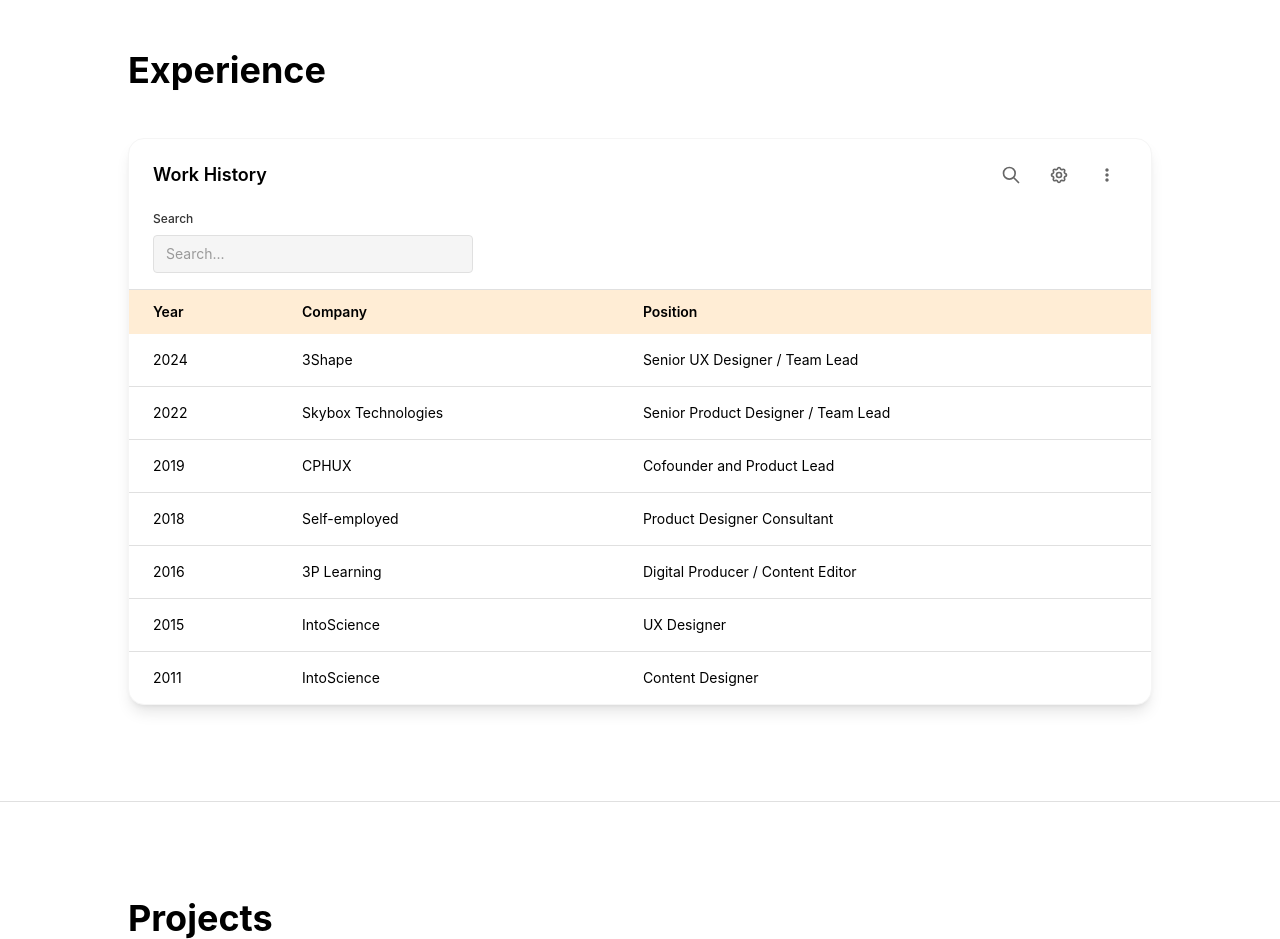
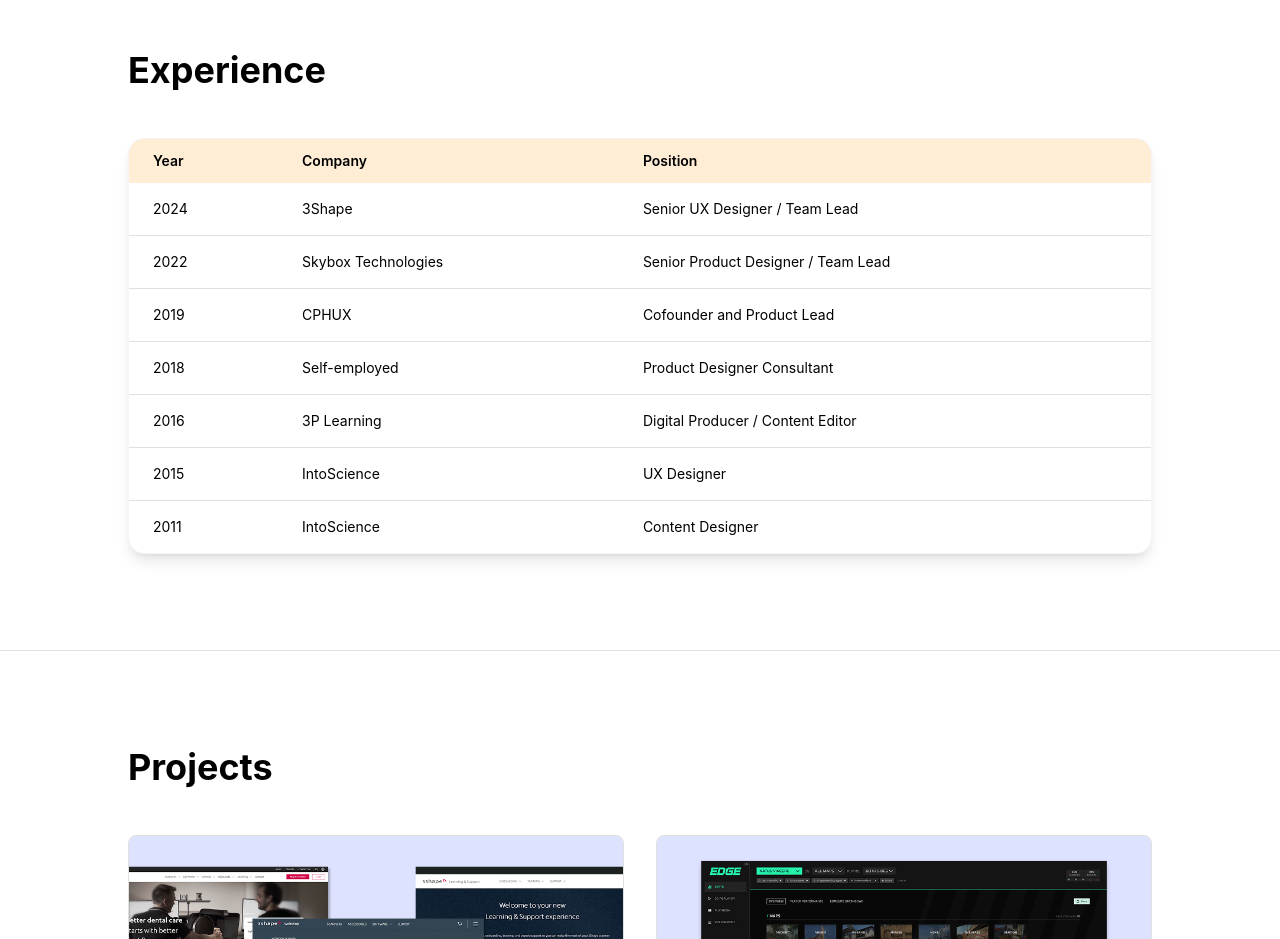
Before and after one commit to jaydenhanly/my-website, a Next.js app: page / in a window 1280 px wide. Shown: the part 1460-2399 px from the top of the page. Built offline with nearby package versions, Linux system fonts and the light colour scheme.

Commit message:
Simplify work history table: remove search, icons, and title row
Co-Authored-By: Claude Opus 4.8 <noreply@anthropic.com>

```diff
--- a/src/components/ExperienceSection.tsx
+++ b/src/components/ExperienceSection.tsx
@@ -51,7 +51,7 @@ export default function ExperienceSection() {
     <section id="experience" className="py-24 px-8 border-t border-gray-200">
       <div className="max-w-5xl mx-auto">
         <h2 className="text-4xl font-bold text-black mb-12">Experience</h2>
-        <Table title="Work History" columns={columns} rows={experiences} />
+        <Table columns={columns} rows={experiences} />
       </div>
     </section>
   );
--- a/src/components/ui/Table.tsx
+++ b/src/components/ui/Table.tsx
@@ -12,52 +12,13 @@ interface TableRow {
 }
 
 interface TableProps {
-  title: string;
   columns: TableColumn[];
   rows: TableRow[];
-  onSearch?: (value: string) => void;
 }
 
-export default function Table({ title, columns, rows, onSearch }: TableProps) {
+export default function Table({ columns, rows }: TableProps) {
   return (
     <div className="bg-white rounded-2xl shadow-lg overflow-hidden border border-gray-100">
-      {/* Header */}
-      <div className="px-6 py-4 border-b border-gray-200">
-        <div className="flex items-center justify-between mb-4">
-          <h2 className="text-lg font-semibold text-gray-900">{title}</h2>
-          <div className="flex items-center gap-2">
-            <button className="p-2.5 hover:bg-gray-100 focus:outline-none focus:ring-2 focus:ring-offset-2 focus:ring-blue-500 rounded-lg transition-colors" aria-label="Search">
-              <svg className="w-5 h-5 text-gray-600" fill="none" stroke="currentColor" viewBox="0 0 24 24">
-                <path strokeLinecap="round" strokeLinejoin="round" strokeWidth={2} d="M21 21l-6-6m2-5a7 7 0 11-14 0 7 7 0 0114 0z" />
-              </svg>
-            </button>
-            <button className="p-2.5 hover:bg-gray-100 focus:outline-none focus:ring-2 focus:ring-offset-2 focus:ring-blue-500 rounded-lg transition-colors" aria-label="Settings">
-              <svg className="w-5 h-5 text-gray-600" fill="none" stroke="currentColor" viewBox="0 0 24 24">
-                <path strokeLinecap="round" strokeLinejoin="round" strokeWidth={2} d="M10.325 4.317c.426-1.756 2.924-1.756 3.35 0a1.724 1.724 0 002.573 1.066c1.543-.94 3.31.826 2.37 2.37a1.724 1.724 0 001.065 2.572c1.756.426 1.756 2.924 0 3.35a1.724 1.724 0 00-1.066 2.573c.94 1.543-.826 3.31-2.37 2.37a1.724 1.724 0 00-2.572 1.065c-.426 1.756-2.924 1.756-3.35 0a1.724 1.724 0 00-2.573-1.066c-1.543.94-3.31-.826-2.37-2.37a1.724 1.724 0 00-1.065-2.572c-1.756-.426-1.756-2.924 0-3.35a1.724 1.724 0 001.066-2.573c-.94-1.543.826-3.31 2.37-2.37.996.608 2.296.07 2.572-1.065z" />
-                <path strokeLinecap="round" strokeLinejoin="round" strokeWidth={2} d="M15 12a3 3 0 11-6 0 3 3 0 016 0z" />
-              </svg>
-            </button>
-            <button className="p-2.5 hover:bg-gray-100 focus:outline-none focus:ring-2 focus:ring-offset-2 focus:ring-blue-500 rounded-lg transition-colors" aria-label="More options">
-              <svg className="w-5 h-5 text-gray-600" fill="currentColor" viewBox="0 0 24 24">
-                <path d="M12 8c1.1 0 2-.9 2-2s-.9-2-2-2-2 .9-2 2 .9 2 2 2zm0 2c-1.1 0-2 .9-2 2s.9 2 2 2 2-.9 2-2-.9-2-2-2zm0 6c-1.1 0-2 .9-2 2s.9 2 2 2 2-.9 2-2-.9-2-2-2z" />
-              </svg>
-            </button>
-          </div>
-        </div>
-        <div>
-          <label htmlFor="table-search" className="block text-xs font-medium text-gray-700 mb-2">
-            Search
-          </label>
-          <input
-            id="table-search"
-            type="text"
-            placeholder="Search..."
-            onChange={(e) => onSearch?.(e.target.value)}
-            className="w-full max-w-xs px-3 py-2 bg-gray-100 rounded text-sm text-gray-700 placeholder-gray-500 border border-gray-200 focus:outline-none focus:ring-2 focus:ring-blue-500 focus:border-transparent transition-colors"
-          />
-        </div>
-      </div>
-
       {/* Table */}
       <div className="overflow-x-auto">
         <table className="w-full">
```
